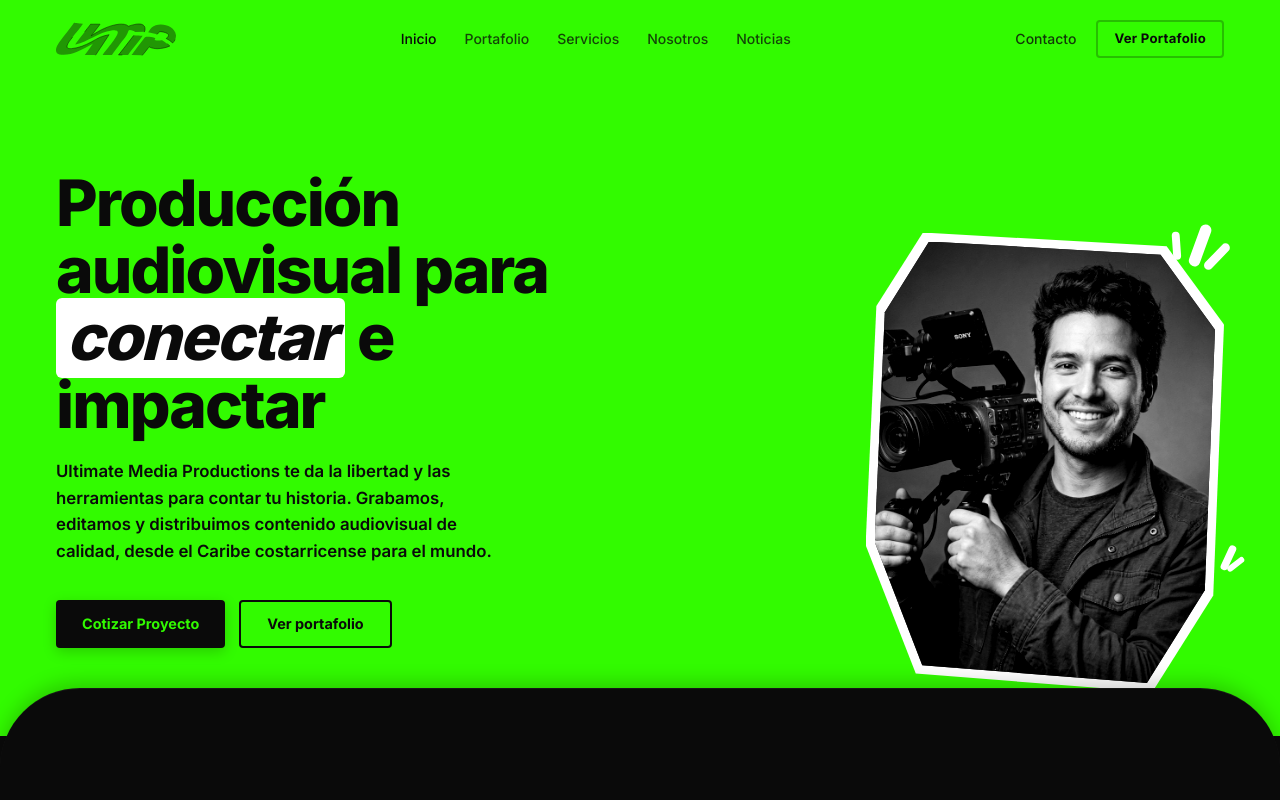
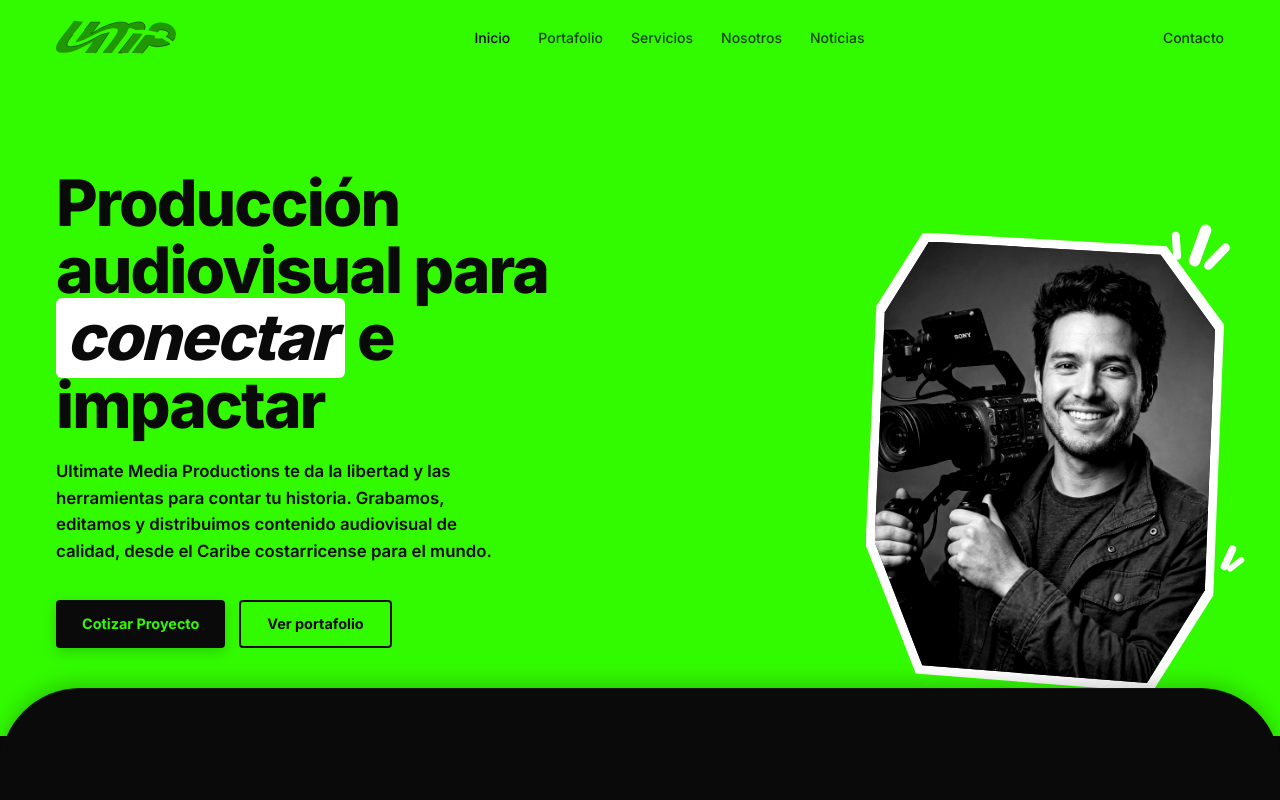
Before and after one commit to kirianL/UMPmedia, a Next.js app: page / in a window 1280 px wide. Shown: the top 800 px of the page. Built offline with nearby package versions, Linux system fonts and the light colour scheme.

Commit message:
feat: add responsive header component with motion-based interactions and mobile overlay

```diff
--- a/components/layout/header.tsx
+++ b/components/layout/header.tsx
@@ -154,35 +154,6 @@ export function Header() {
           >
             Contacto
           </Link>
-          <Link
-            href="/portfolio"
-            style={{
-              fontFamily: "var(--font-inter), sans-serif",
-              fontWeight: 700,
-              fontSize: "0.82rem",
-              letterSpacing: "0.02em",
-              color: textColor,
-              border: `2px solid ${buttonBorderColor}`,
-              borderRadius: "4px",
-              padding: "7px 16px",
-              textDecoration: "none",
-              transition: "all 0.6s cubic-bezier(0.16, 1, 0.3, 1)",
-            }}
-            onMouseEnter={(e) => {
-              const el = e.currentTarget as HTMLAnchorElement;
-              el.style.background = isDarkNavbar ? "#ffffff" : "#0a0a0a";
-              el.style.color = isDarkNavbar ? "#0a0a0a" : "#32fb00";
-              el.style.borderColor = isDarkNavbar ? "#ffffff" : "#0a0a0a";
-            }}
-            onMouseLeave={(e) => {
-              const el = e.currentTarget as HTMLAnchorElement;
-              el.style.background = "transparent";
-              el.style.color = textColor;
-              el.style.borderColor = buttonBorderColor;
-            }}
-          >
-            Ver Portafolio
-          </Link>
         </div>
 
         {/* Mobile hamburger */}
@@ -229,6 +200,11 @@ function MobileMenu({ onClose }: { onClose: () => void }) {
       document.body.style.overflow = "unset";
     };
   }, []);
+
+  const handleLinkClick = () => {
+    document.body.style.overflow = "unset";
+    onClose();
+  };
 
   const menuVariants = {
     closed: {
@@ -286,7 +262,7 @@ function MobileMenu({ onClose }: { onClose: () => void }) {
           <motion.div key={link.href} variants={linkVariants}>
             <Link
               href={link.href}
-              onClick={onClose}
+              onClick={handleLinkClick}
               style={{
                 fontFamily: "var(--font-inter), sans-serif",
                 fontWeight: 800,
@@ -322,7 +298,7 @@ function MobileMenu({ onClose }: { onClose: () => void }) {
       >
         <Link
           href="/contact"
-          onClick={onClose}
+          onClick={handleLinkClick}
           style={{
             fontFamily: "var(--font-inter), sans-serif",
             fontWeight: 700,
```
